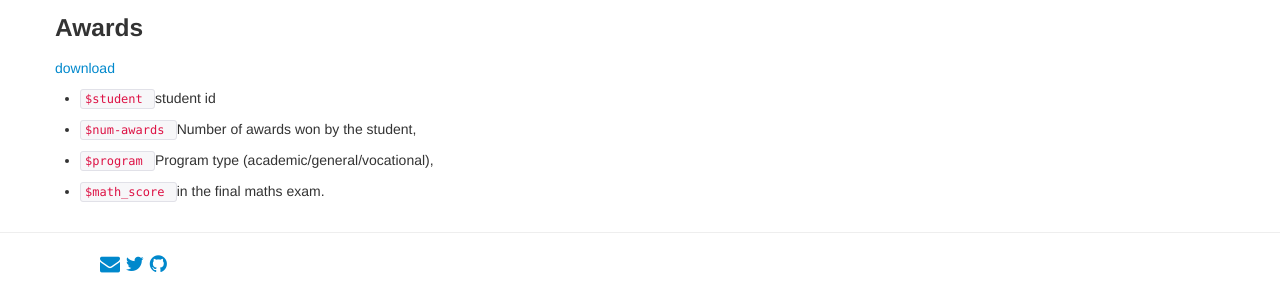
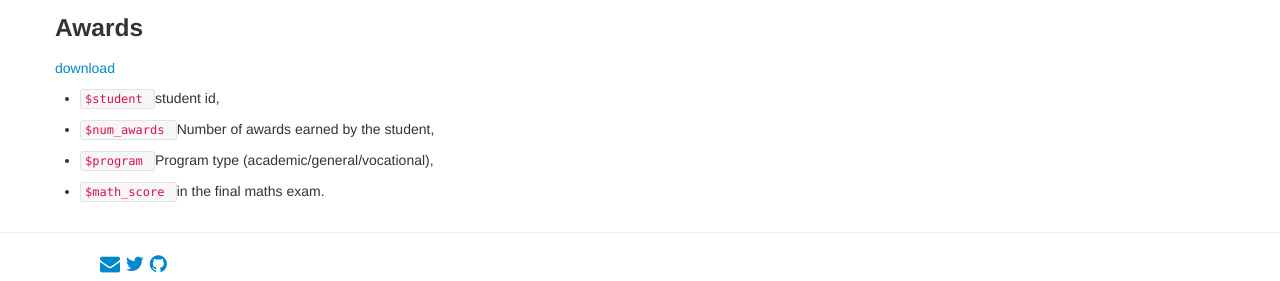
Before and after one commit to intro2r/intro2r, a Jekyll site: the page built from data/index.md, in a window 1280 px wide and 900 px high, scrolled down 1548 px. Shown: the part 616-897 px from the top of the window. Built offline with Jekyll 4.4.1, drawn with Linux system fonts in a browser that asks for light colours.

Commit message:
Update index.md

```diff
--- a/data/index.md
+++ b/data/index.md
@@ -132,9 +132,9 @@ Data on the presence/absence of mammals on (most) of the islands of the Galapago
 
 [download](../data/poisson-awards.txt)
 
- - `$student ` student id
+ - `$student ` student id,
 
- - `$num-awards ` Number of awards won by the student,
+ - `$num_awards ` Number of awards earned by the student,
 
  - `$program ` Program type (academic/general/vocational),
 
```
